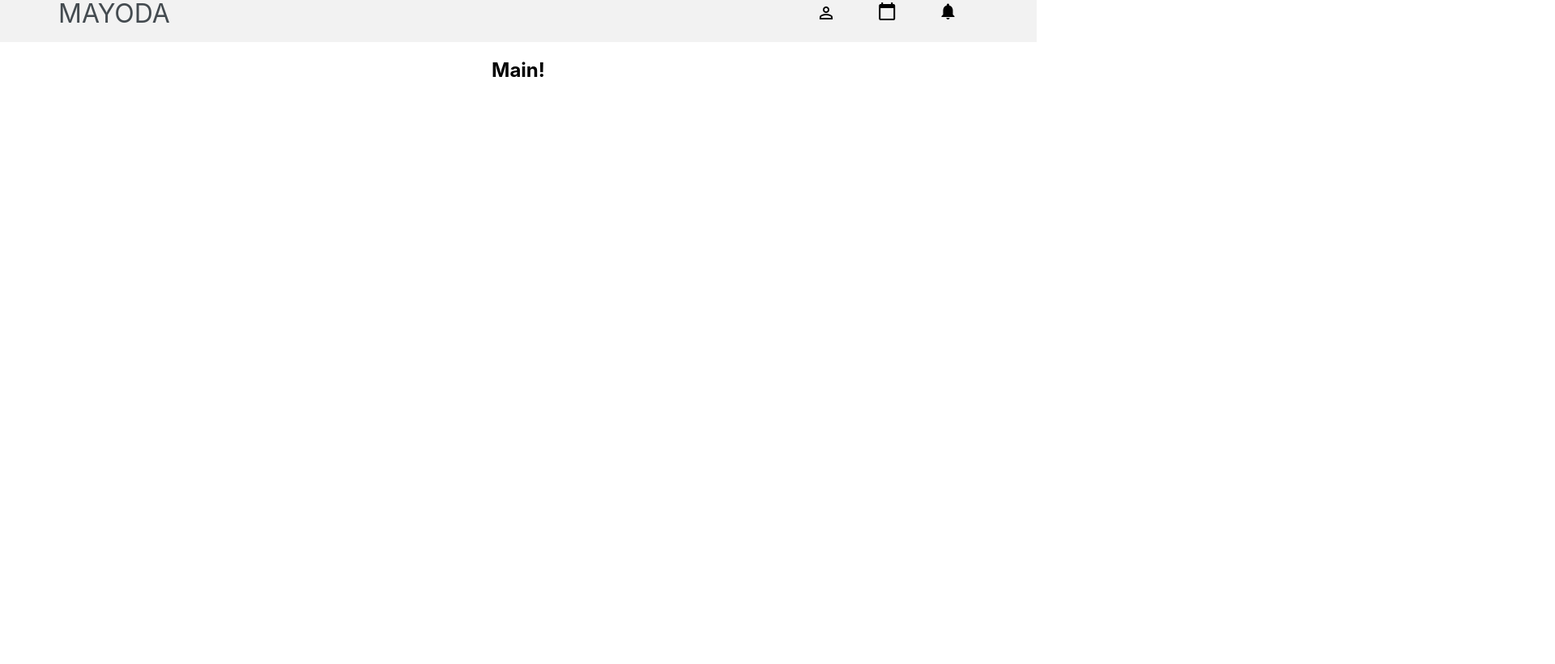
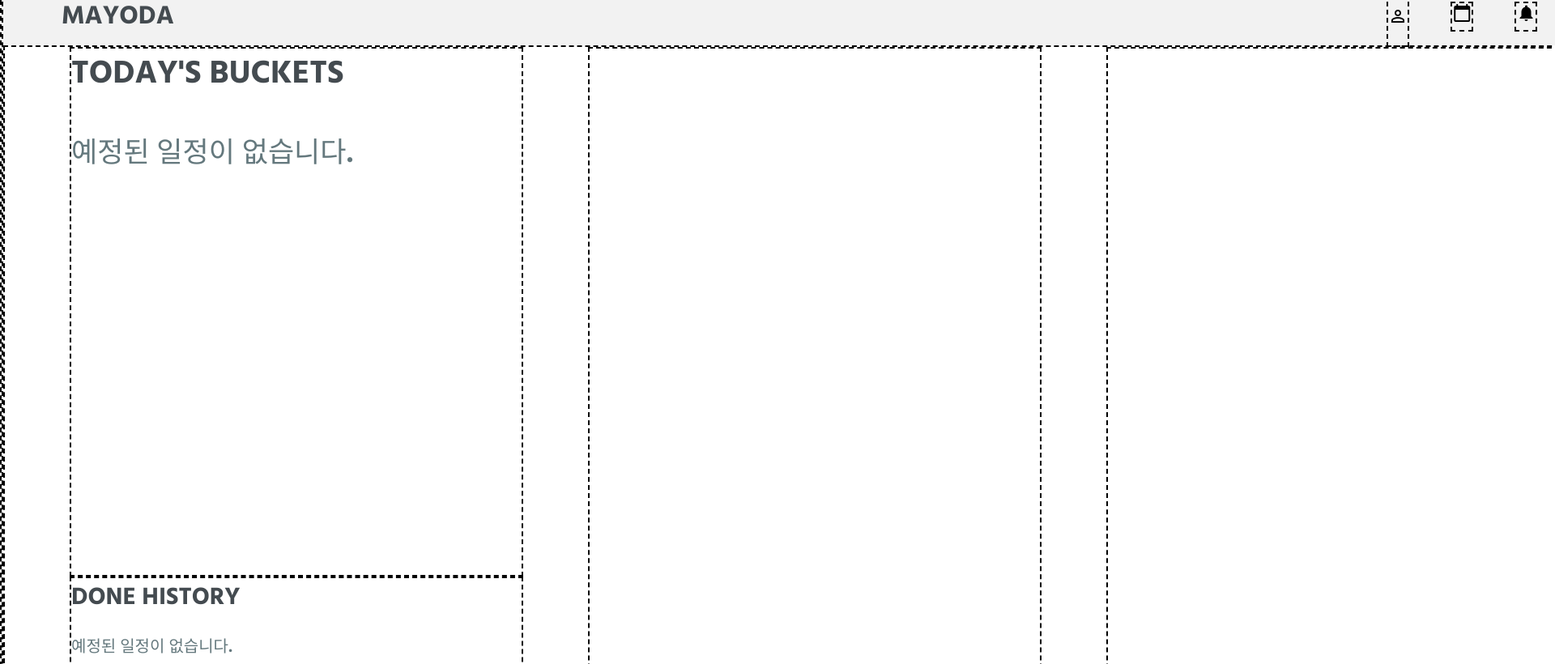
Before and after one commit to FX-KNUT/fd_Mayoda, a React (Create React App) app in the folder frontend/: page / in a window 1280 px wide. Shown: the part 20-840 px from the top of the page at 81% size, 1920 px wide, since content can reach past the window. Before the commit the page ends 800 px from the top, so only its background shows below. Built offline with nearby package versions, Linux system fonts and the light colour scheme.

Commit message:
main commit

```diff
--- a/frontend/src/App.jsx
+++ b/frontend/src/App.jsx
@@ -1,15 +1,15 @@
 import './App.css';
 import Header from './components/header/header';
+import Main from './components/main/main';
 
 function App() {
 
   return (
     <div className="App">
+
       <Header />
+      <Main />
 
-      <main>
-        <h2> Main! </h2>
-      </main>
     </div>
   );
 }
--- /dev/null
+++ b/frontend/src/components/main/main.css
@@ -0,0 +1,44 @@
+@import url('https://fonts.googleapis.com/css2?family=Hind:wght@700&display=swap');
+@import url('https://fonts.googleapis.com/css2?family=Do+Hyeon&family=Hind:wght@700&display=swap');
+
+body {
+  width: 2000px;
+  height: 1000px;
+
+  font-family: 'Hind', sans-serif;
+}
+div {
+  border: dashed 2px black;
+}
+.padding {
+  padding: 0px 80px;
+}
+
+#main {
+  display: grid;
+  grid-template-columns: repeat(3, 560px);
+  grid-column-gap: 80px;
+}
+.today {
+  height: 650px;
+  font-size : 35px;
+  color : hsl(192,11%,44%);
+  text-align : left;
+}
+.today span {
+  font-size : 40px;
+  color : hsl(205,8%,29%);
+}
+.done {
+  height: 350px;
+  font-size : 20px;
+  color : hsl(192,11%,44%);
+  text-align : left;
+}
+.done span{
+    font-size : 30px;
+    color : hsl(205,8%,29%);
+}
+.size {
+  grid-row: span 2;
+}
--- /dev/null
+++ b/frontend/src/components/main/main.jsx
@@ -0,0 +1,23 @@
+import React from 'react';
+import './main.css';
+
+function Main() {
+  return (
+    <div id = 'main' class = 'padding'>
+
+        <div class = 'today'>
+            <span>TODAY'S BUCKETS</span> <br/>
+            <p>예정된 일정이 없습니다.</p>
+        </div>
+        <div class = 'size'></div>
+        <div class = 'size'></div>
+        <div class = 'done'>
+            <span>DONE HISTORY</span> <br/>
+            <p>예정된 일정이 없습니다.</p>
+        </div>
+
+    </div>
+  )
+}
+
+export default Main;
```
